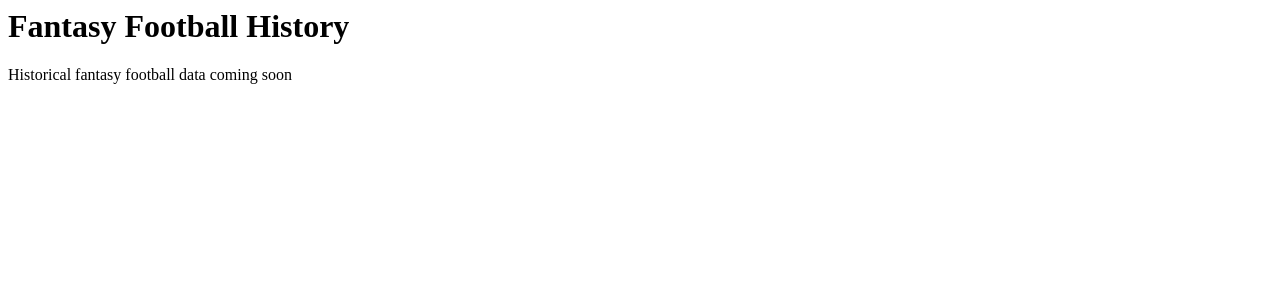
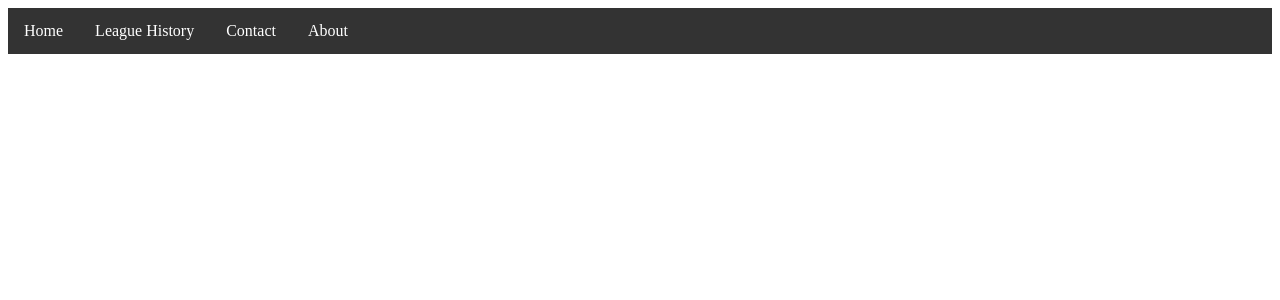
Before and after one commit to keenmckenzie/FF-History-App, a Flask app: page /espn/test in a window 1280 px wide. Shown: the top 300 px of the page. Run offline with Flask 2, Linux system fonts and the light colour scheme.

Commit message:
add basic nav bar

```diff
--- a/fantasy/templates/index.html
+++ b/fantasy/templates/index.html
@@ -1,9 +1,42 @@
 <html>
 <head>
-    <link rel='icon' href='favicon.ico' type='image/x-icon'/ >
+    <link rel='icon' href='favicon.ico' type='image/x-icon' > </link>
 </head>
+<style>
+    .nav-ul {
+      list-style-type: none;
+      margin: 0;
+      padding: 0;
+      overflow: hidden;
+      background-color: #333;
+    }
+
+    .nav-li {
+      float: left;
+    }
+
+    li a {
+      display: block;
+      color: white;
+      text-align: center;
+      padding: 14px 16px;
+      text-decoration: none;
+    }
+
+    /* Change the link color to #111 (black) on hover */
+    li a:hover {
+      background-color: #111;
+    }
+
+</style>
 <body>
-<h1>Fantasy Football History</h1>
-<p>Historical fantasy football data coming soon<p>
+<div>
+    <ul class="nav-ul">
+        <li class="nav-li"><a href="https://localhost:5000/espn/test">Home</a></li>
+        <li class="nav-li"><a href="https://localhost:5000/espn/performance/1107328">League History</a></li>
+        <li class="nav-li"><a href="https://localhost:5000/espn/test">Contact</a></li>
+        <li class="nav-li"><a href="https://localhost:5000/espn/test">About</a></li>
+    </ul>
+</div>
 </body>
 </html>
```
